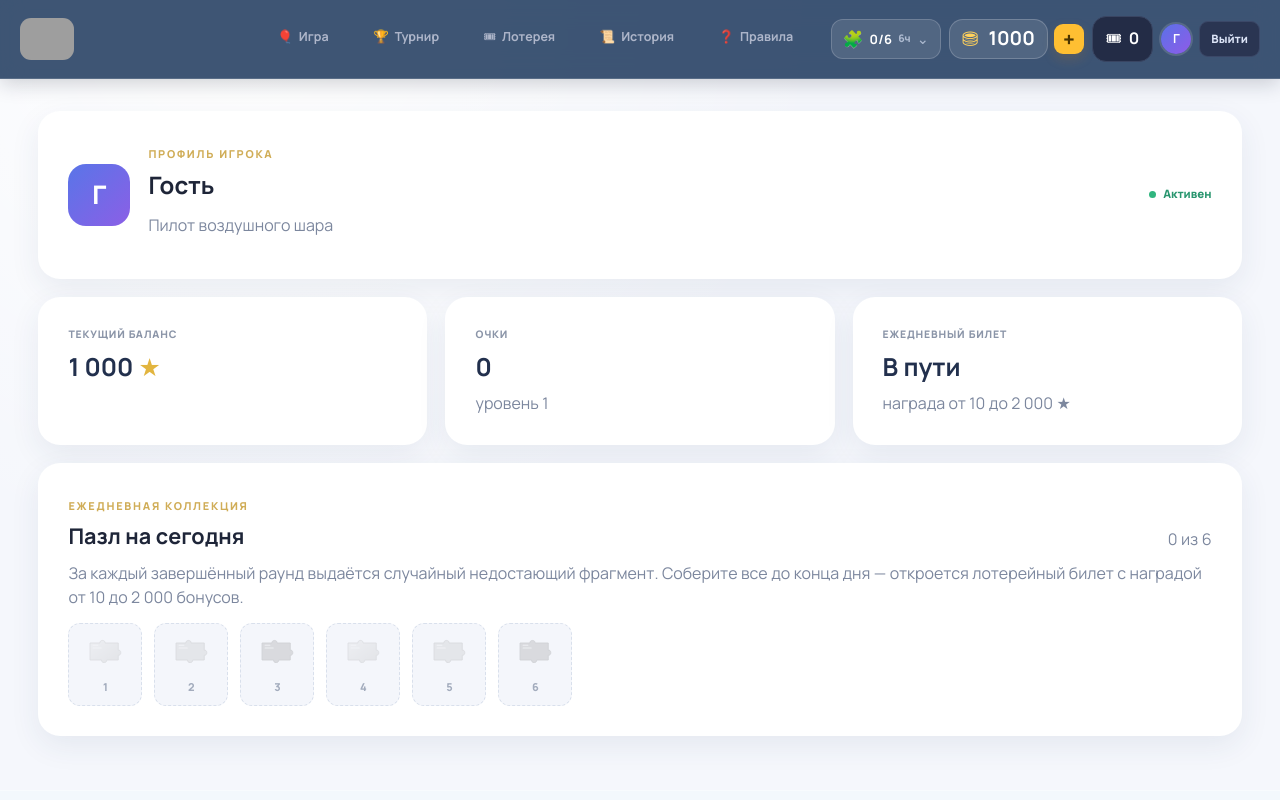
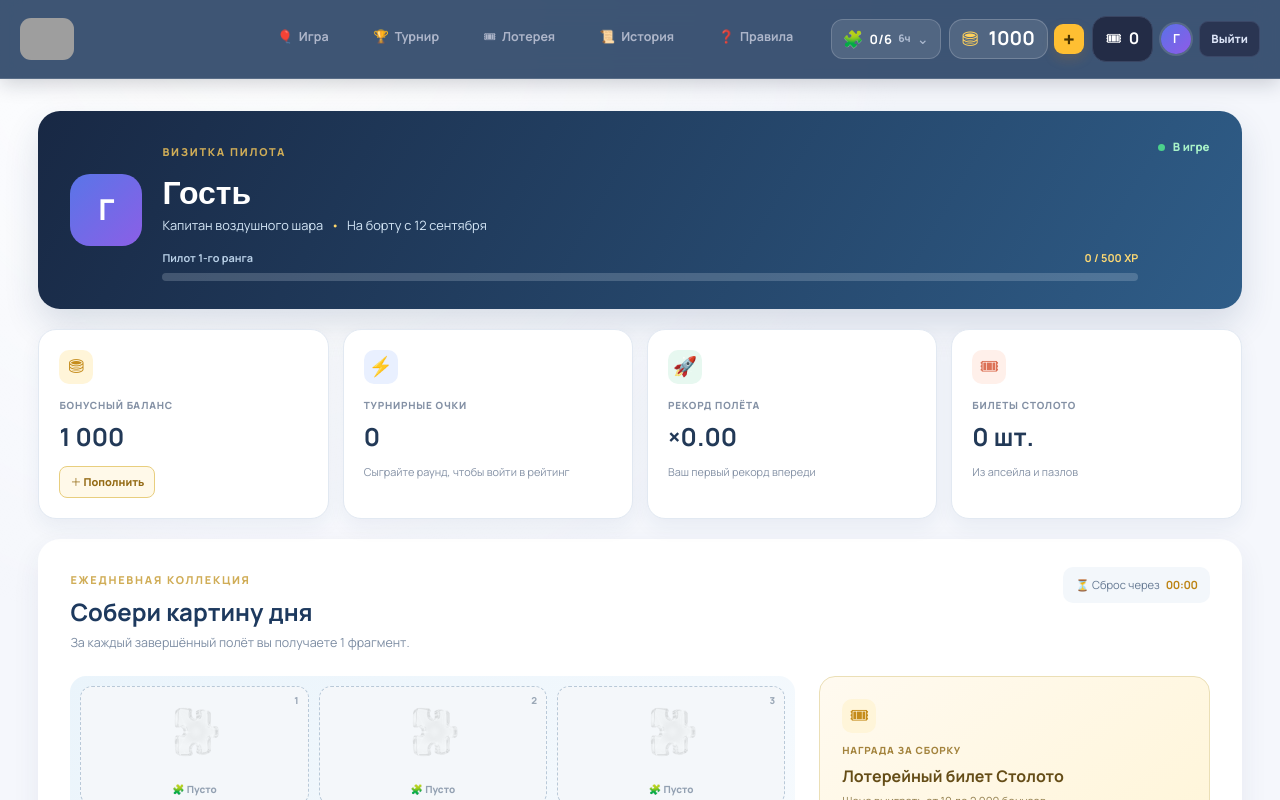
Before and after one commit to Re-Hub-TUSUR/FSP_2026_championship, a React (Vite) app in the folder frontend/: page /profile in a window 1280 px wide. Shown: the top 800 px of the page. Built offline with nearby package versions, Linux system fonts and the light colour scheme; no server answers; sample sign-in values are in the browser's storage; grey boxes are pictures that could not be loaded.

Commit message:
Обновлен личный кабинет

```diff
--- a/frontend/src/features/profile/Profile.tsx
+++ b/frontend/src/features/profile/Profile.tsx
@@ -1,44 +1,42 @@
-import { useQuery } from '@tanstack/react-query';
-import { api, normalizeDailyBonus } from '../../shared/api/client';
+import { useState } from 'react';
+import { Link } from 'react-router-dom';
+import { useQuery, useQueryClient } from '@tanstack/react-query';
+import { api, normalizeDailyBonus, type Round } from '../../shared/api/client';
 import { fragmentArt } from '../game/PuzzleReward';
 
+const finalMultiplier = (round: Round) => round.cashedOutMultiplier || round.multiplier || 1;
+const fmt = (value: number) => value.toLocaleString('ru-RU');
+
 export function Profile() {
-  const { data, isLoading } = useQuery({ queryKey: ['me'], queryFn: api.me });
-  if (isLoading || !data) return <div className="card loading"><div className="spinner" />Загрузка профиля…</div>;
+  const queryClient = useQueryClient();
+  const [localBalance, setLocalBalance] = useState<number | null>(null);
+  const profileQuery = useQuery({ queryKey: ['me'], queryFn: api.me });
+  const historyQuery = useQuery({ queryKey: ['history'], queryFn: api.history, staleTime: 30_000 });
+  const leaderboardQuery = useQuery({ queryKey: ['leaderboard'], queryFn: api.leaderboard, staleTime: 30_000, retry: false });
+  if (profileQuery.isLoading || !profileQuery.data) return <div className="card loading"><div className="spinner" />Загрузка профиля…</div>;
 
-  const total = data.puzzleFragments ?? 6;
+  const data = profileQuery.data;
   const daily = normalizeDailyBonus(data.dailyBonus);
+  const total = daily?.total ?? data.puzzleFragments ?? 6;
   const mask = daily?.puzzleMask ?? data.puzzleMask ?? 0;
   const collected = Array.from({ length: total }, (_, i) => (mask & (1 << i)) !== 0);
   const collectedCount = daily?.collected ?? collected.filter(Boolean).length;
+  const rounds = historyQuery.data ?? [];
+  const best = rounds.reduce((max, round) => (round.payout && round.payout > 0 ? Math.max(max, finalMultiplier(round)) : max), 0);
+  const rank = leaderboardQuery.data?.find((row) => row.id === data.id || row.username === data.username)?.rank;
+  const level = data.level || 1;
+  const xp = (data.points ?? 0) % 500;
+  const progress = Math.min(100, Math.round((xp / 500) * 100));
+  const onboardDate = new Intl.DateTimeFormat('ru-RU', { day: 'numeric', month: 'long' }).format(new Date());
 
-  return <section className="profile-grid">
-    <div className="card profile-hero">
-      <div className="profile-avatar">{data.username.slice(0, 1).toUpperCase()}</div>
-      <div>
-        <span className="eyebrow">ПРОФИЛЬ ИГРОКА</span>
-        <h1>{data.username}</h1>
-        <p className="muted">{data.role === 'ADMIN' ? 'Администратор платформы' : 'Пилот воздушного шара'}</p>
-      </div>
-      <span className="status-badge"><i /> Активен</span>
+  return <section className="profile-page">
+    <div className="profile-hero-card"><div className="profile-avatar profile-avatar-large">{data.username.slice(0, 1).toUpperCase()}</div><div className="profile-identity"><span className="eyebrow">ВИЗИТКА ПИЛОТА</span><h1>{data.username}</h1><p>Капитан воздушного шара <span>•</span> На борту с {onboardDate}</p><div className="profile-level-row"><span>Пилот {level}-го ранга</span><b>{xp} / 500 XP</b></div><div className="profile-level-track"><span style={{ width: `${progress}%` }} /></div></div><span className="status-badge profile-status"><i /> В игре</span></div>
+    <div className="profile-stats-grid">
+      <div className="profile-stat-card balance-stat"><span className="profile-stat-icon">⛃</span><small>БОНУСНЫЙ БАЛАНС</small><strong>{fmt(localBalance ?? data.balance)}</strong><button type="button" onClick={async () => { try { const updated = await api.topUp(); setLocalBalance(updated.balance); queryClient.setQueryData(['me'], updated); } catch { setLocalBalance((localBalance ?? data.balance) + 500); } }}>＋ Пополнить</button></div>
+      <div className="profile-stat-card points-stat"><span className="profile-stat-icon">⚡</span><small>ТУРНИРНЫЕ ОЧКИ</small><strong>{fmt(data.points ?? 0)}</strong><span>{rank ? `Место: #${rank} в топе` : 'Сыграйте раунд, чтобы войти в рейтинг'}</span></div>
+      <div className="profile-stat-card record-stat"><span className="profile-stat-icon">🚀</span><small>РЕКОРД ПОЛЁТА</small><strong>{best ? `×${best.toFixed(2)}` : '×0.00'}</strong><span>{best ? 'Лучший cashout' : 'Ваш первый рекорд впереди'}</span></div>
+      <div className="profile-stat-card ticket-stat"><span className="profile-stat-icon">🎟</span><small>БИЛЕТЫ СТОЛОТО</small><strong>{data.lotteryTickets ?? 0} шт.</strong><span>Из апсейла и пазлов</span></div>
     </div>
-
-    <div className="card stat-card"><small>ТЕКУЩИЙ БАЛАНС</small><strong>{data.balance.toLocaleString('ru-RU')} <i>★</i></strong></div>
-    <div className="card stat-card"><small>ОЧКИ</small><strong>{(data.points ?? 0).toLocaleString('ru-RU')}</strong><span className="muted">уровень {data.level || 1}</span></div>
-    <div className="card stat-card"><small>ЕЖЕДНЕВНЫЙ БИЛЕТ</small><strong>{daily?.claimed ? 'Получен' : daily?.ticketAvailable ? 'Готов' : 'В пути'}</strong><span className="muted">награда от 10 до 2 000 ★</span></div>
-
-    <div className="card puzzle-card">
-      <div className="section-title">
-        <div><span className="eyebrow">ЕЖЕДНЕВНАЯ КОЛЛЕКЦИЯ</span><h2>Пазл на сегодня</h2></div>
-        <span className="muted">{collectedCount} из {total}</span>
-      </div>
-      <p className="muted">За каждый завершённый раунд выдаётся случайный недостающий фрагмент. Соберите все до конца дня — откроется лотерейный билет с наградой от 10 до 2 000 бонусов.</p>
-      <div className="puzzle-collection">
-        {collected.map((has, index) => <div key={index} className={`puzzle-slot ${has ? 'has' : ''}`}>
-          <img src={has ? '/assets/daily-puzzle.png' : fragmentArt(index)} alt={`Фрагмент ${index + 1}`} />
-          <small>{index + 1}</small>
-        </div>)}
-      </div>
-    </div>
+    <div className="profile-puzzle-card"><div className="profile-puzzle-header"><div><span className="eyebrow">ЕЖЕДНЕВНАЯ КОЛЛЕКЦИЯ</span><h2>Собери картину дня</h2><p>За каждый завершённый полёт вы получаете 1 фрагмент.</p></div><span className="profile-reset">⏳ Сброс через <b>{daily?.nextResetAt ? new Date(daily.nextResetAt).toLocaleTimeString('ru-RU', { hour: '2-digit', minute: '2-digit' }) : '00:00'}</b></span></div><div className="profile-puzzle-content"><div className="profile-puzzle-grid">{collected.map((has, index) => <div key={index} className={`profile-puzzle-slot ${has ? 'has' : ''}`}><img src={has ? fragmentArt(index) : '/assets/daily-puzzle.png'} alt={has ? `Собранный фрагмент ${index + 1}` : `Пустой слот ${index + 1}`} /><span>{has ? 'Открыто' : '🧩 Пусто'}</span><small>{index + 1}</small></div>)}</div><aside className={`profile-reward-card ${daily?.eligible ? 'ready' : ''}`}><span className="profile-stat-icon">🎟</span><small>НАГРАДА ЗА СБОРКУ</small><h3>Лотерейный билет Столото</h3><p>Шанс выиграть от 10 до 2 000 бонусов</p><div className="profile-progress-label"><span>Прогресс сбора</span><b>{collectedCount} из {total}</b></div><div className="profile-level-track"><span style={{ width: `${Math.round((collectedCount / total) * 100)}%` }} /></div><Link className="profile-puzzle-cta" to="/play">Собрать пазл в игре <span>→</span></Link></aside></div></div>
   </section>;
 }
--- a/frontend/src/styles.css
+++ b/frontend/src/styles.css
@@ -503,3 +503,35 @@ p { margin-block: .7rem; }
   .landing-content { padding-inline: 18px; }
   .internal-footer { margin-left: -14px; margin-right: -14px; }
 }
+
+/* Player profile: pilot identity, competitive stats, and a visual daily puzzle. */
+.profile-page { display: grid; gap: 20px; }
+.profile-hero-card { display:flex; align-items:center; gap:20px; padding:28px 32px; border-radius:22px; color:#fff; background:linear-gradient(120deg,#182844,#2f5d88); box-shadow:0 16px 34px #203d6226; }
+.profile-avatar-large { width:72px; height:72px; border-radius:20px; font-size:1.8rem; flex:0 0 auto; }
+.profile-identity { flex:1; min-width:0; }
+.profile-identity h1 { margin:5px 0 2px; font-family:Oswald,sans-serif; font-size:2rem; }
+.profile-identity p { margin:0 0 16px; color:#d5e7f7; font-size:.8rem; }
+.profile-identity p span { color:#ffd76a; padding:0 5px; }
+.profile-level-row { display:flex; justify-content:space-between; gap:14px; color:#b9d0e7; font-size:.68rem; font-weight:700; }
+.profile-level-row b { color:#ffda73; }
+.profile-level-track { height:8px; overflow:hidden; margin-top:7px; border-radius:99px; background:#dfe8f333; }
+.profile-level-track > span { display:block; height:100%; border-radius:inherit; background:linear-gradient(90deg,#f6bf3f,#ffe28b); transition:width .4s ease; }
+.profile-status { margin-left:auto; align-self:flex-start; color:#a8f2c8; white-space:nowrap; }
+.profile-status i { background:#4bd18c; }
+.profile-stats-grid { display:grid; grid-template-columns:repeat(4,minmax(0,1fr)); gap:14px; }
+.profile-stat-card { position:relative; min-height:150px; padding:20px; border:1px solid #e2e9f2; border-radius:18px; background:#fff; box-shadow:0 8px 20px #243b6810; }
+.profile-stat-icon { display:grid; place-items:center; width:34px; height:34px; margin-bottom:14px; border-radius:10px; background:#fff5d9; color:#c58c1c; font-size:1.2rem; }
+.profile-stat-card small { display:block; color:#8491a5; font-size:.62rem; font-weight:900; letter-spacing:.08em; }
+.profile-stat-card strong { display:block; margin:7px 0 4px; color:#223957; font-size:1.55rem; }
+.profile-stat-card > span:last-child { color:#8491a5; font-size:.68rem; }
+.profile-stat-card button { margin-top:7px; padding:7px 10px; border:1px solid #e8ce7e; border-radius:8px; color:#946b16; background:#fff9e9; font-size:.68rem; font-weight:800; }
+.points-stat .profile-stat-icon { background:#e9f0ff; color:#5374d2; }.record-stat .profile-stat-icon { background:#e7f8f0; color:#29986d; }.ticket-stat .profile-stat-icon { background:#fff0ea; color:#dc7257; }
+.profile-puzzle-card { padding:28px 32px 32px; border-radius:22px; background:#fff; box-shadow:0 10px 28px #243b6812; }
+.profile-puzzle-header { display:flex; justify-content:space-between; gap:20px; align-items:flex-start; }
+.profile-puzzle-header h2 { margin:5px 0 4px; color:#1d395e; font-size:1.5rem; }.profile-puzzle-header p { margin:0; color:#7d8da3; font-size:.78rem; }.profile-reset { padding:10px 12px; border-radius:10px; color:#667a93; background:#f3f7fb; font-size:.7rem; white-space:nowrap; }.profile-reset b { color:#bd8415; margin-left:4px; font-variant-numeric:tabular-nums; }
+.profile-puzzle-content { display:grid; grid-template-columns:minmax(0,1.3fr) minmax(280px,.7fr); gap:24px; margin-top:24px; align-items:stretch; }
+.profile-puzzle-grid { display:grid; grid-template-columns:repeat(3,1fr); gap:10px; min-height:260px; padding:10px; border-radius:16px; background:linear-gradient(145deg,#eaf4fb,#f8fbfe); }
+.profile-puzzle-slot { position:relative; display:grid; place-items:center; min-height:115px; overflow:hidden; border:1px dashed #b9c9d8; border-radius:12px; background:#f4f7fa; }.profile-puzzle-slot img { width:74px; height:74px; object-fit:contain; opacity:.16; filter:grayscale(1); }.profile-puzzle-slot.has { border:1px solid #e0b949; background:linear-gradient(145deg,#fff9df,#fff1b4); box-shadow:inset 0 0 0 2px #ffe28566; }.profile-puzzle-slot.has img { opacity:1; filter:drop-shadow(0 4px 8px #b47c1d33); }.profile-puzzle-slot span { color:#93a1b2; font-size:.62rem; font-weight:800; }.profile-puzzle-slot.has span { color:#a37619; }.profile-puzzle-slot small { position:absolute; top:7px; right:9px; color:#9ba8b7; font-size:.6rem; font-weight:900; }
+.profile-reward-card { display:flex; flex-direction:column; justify-content:center; padding:22px; border:1px solid #ebdfb6; border-radius:16px; background:linear-gradient(145deg,#fffaf0,#fff4d3); }.profile-reward-card .profile-stat-icon { margin-bottom:10px; }.profile-reward-card > small { color:#a3833d; font-size:.62rem; font-weight:900; letter-spacing:.08em; }.profile-reward-card h3 { margin:8px 0 4px; color:#654d17; font-size:1rem; }.profile-reward-card p { margin:0 0 20px; color:#927e4d; font-size:.7rem; }.profile-progress-label { display:flex; justify-content:space-between; color:#8b7750; font-size:.68rem; }.profile-progress-label b { color:#654d17; }.profile-reward-card .profile-level-track { background:#eadfbd; }.profile-puzzle-cta { display:flex; justify-content:space-between; align-items:center; margin-top:20px; padding:12px 14px; border-radius:10px; color:#fff; background:#d29a24; text-decoration:none; font-size:.72rem; font-weight:900; }.profile-puzzle-cta:hover { background:#b98216; }.profile-reward-card.ready { border-color:#d7b13e; box-shadow:0 0 0 3px #f1ca5a33; }.profile-reward-card.ready .profile-puzzle-cta { background:#269a71; }
+@media(max-width:850px){.profile-stats-grid{grid-template-columns:repeat(2,minmax(0,1fr))}.profile-puzzle-content{grid-template-columns:1fr}.profile-puzzle-grid{min-height:0}.profile-reward-card{min-height:250px}}
+@media(max-width:560px){.profile-hero-card{align-items:flex-start;flex-wrap:wrap;padding:22px 18px}.profile-identity{min-width:calc(100% - 94px)}.profile-status{order:3;width:100%;margin-left:0}.profile-puzzle-card{padding:22px 16px 24px}.profile-puzzle-header{flex-direction:column}.profile-reset{align-self:stretch;text-align:center}.profile-puzzle-grid{gap:7px;padding:7px}.profile-puzzle-slot{min-height:95px}.profile-puzzle-slot img{width:56px;height:56px}}
```
